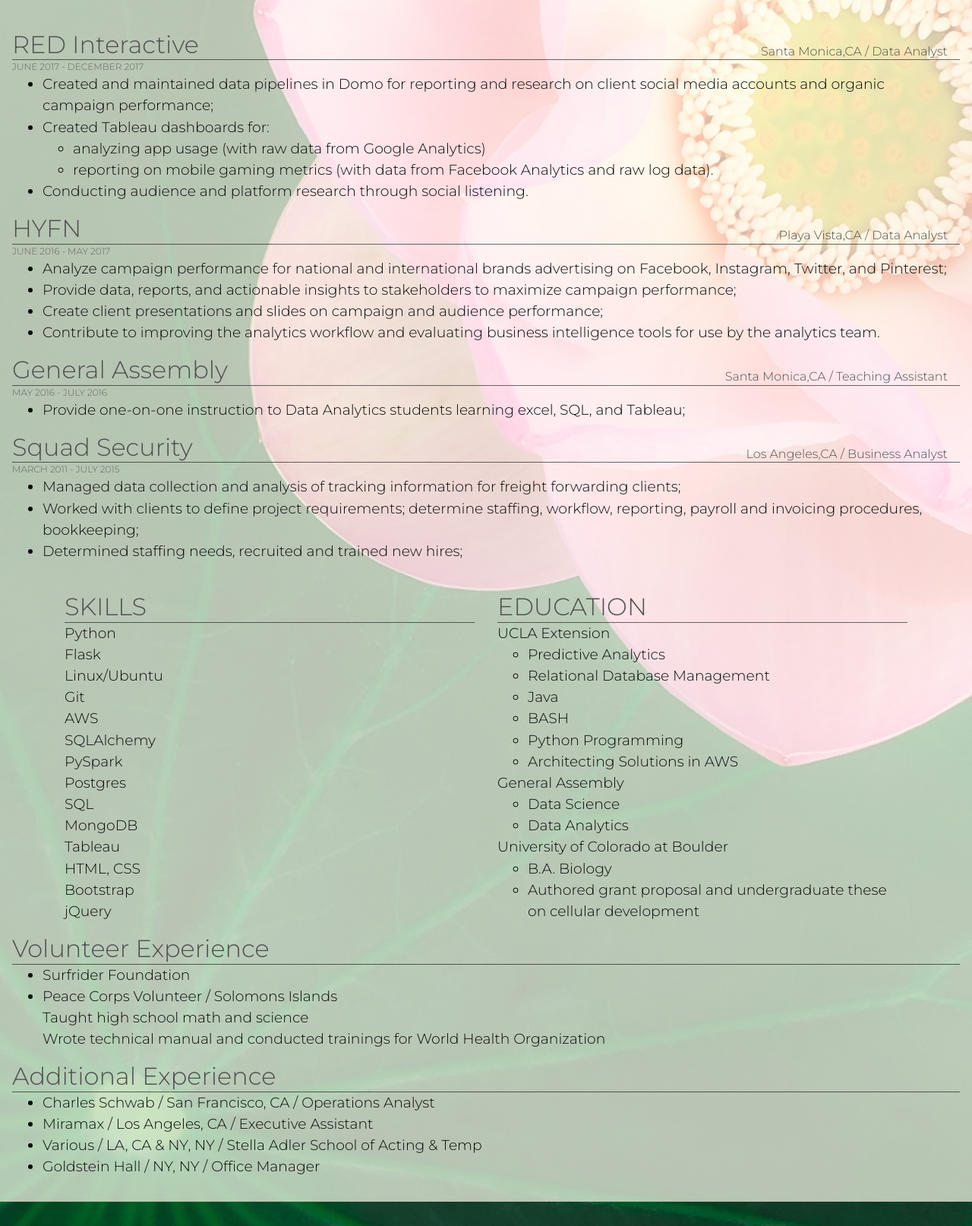
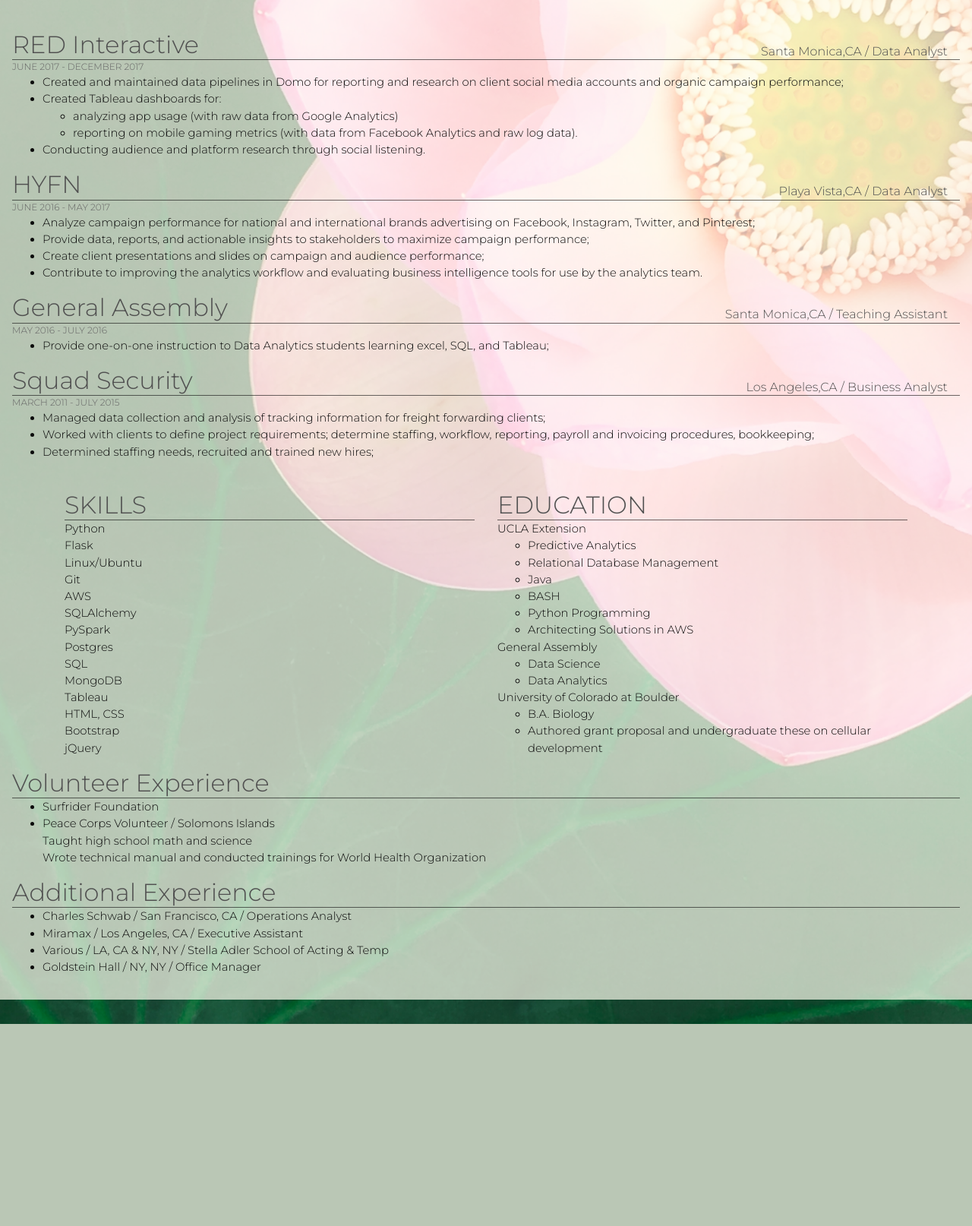
Before and after one commit to donehower/skd_site, a Flask app: page / in a window 1280 px wide. Shown: the part 61-1675 px from the top of the page at 76% size. After the commit the page ends 1409 px from the top, so only its background shows below. Run offline with Flask 2, Linux system fonts and the light colour scheme; some libraries are stand-ins or nearby versions.

Commit message:
Made text a little smaller

```diff
--- a/skd_site/static/css/master.css
+++ b/skd_site/static/css/master.css
@@ -7,7 +7,7 @@ body {
 }
 
 .plain_text {
-  font-size: calc(22px - 0.25vw);
+  font-size: calc(18px - 0.25vw);
 }
 
 #plain_text {
```
